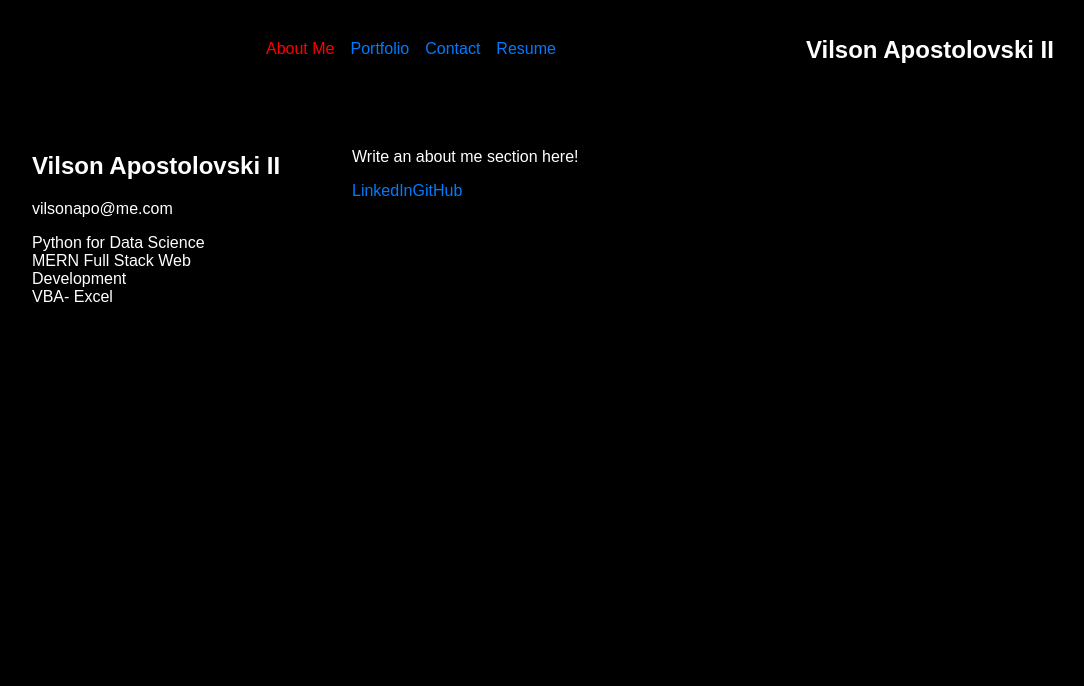
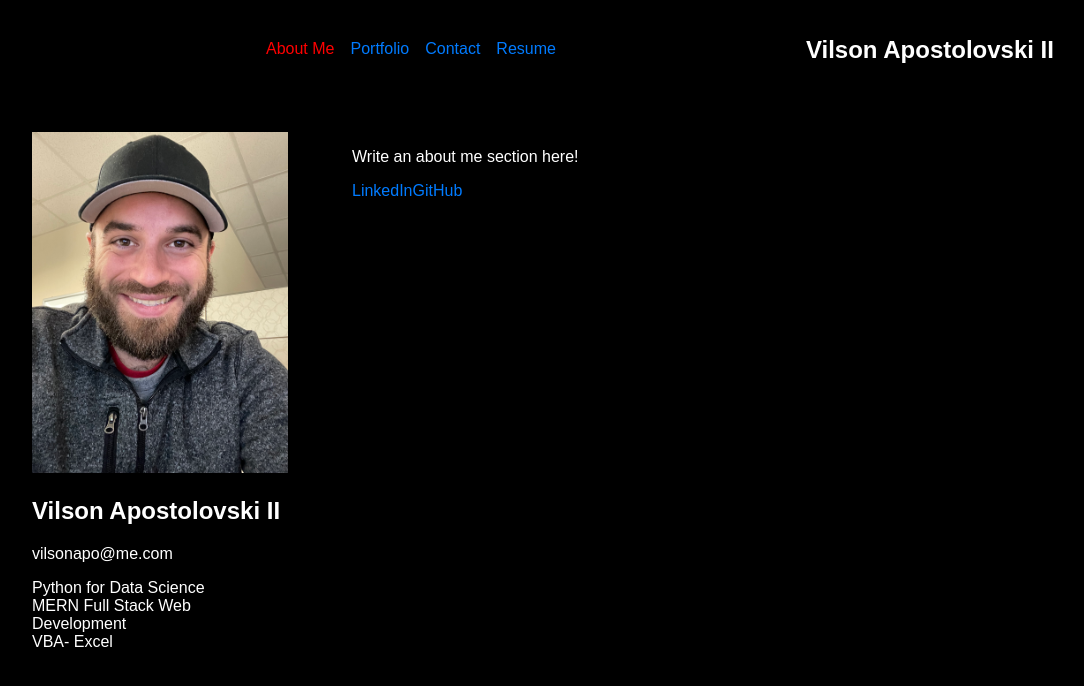
Before and after one commit to Thinker92/Devfolio-React, a React (Vite) app: page / in a window 1280 px wide. Shown: the top 686 px of the page, without its empty margins (0-1084 px from the left). Built offline with nearby package versions, Linux system fonts and the light colour scheme.

Commit message:
Added headshot image for about me seciton

```diff
--- a/src/components/AboutMe.jsx
+++ b/src/components/AboutMe.jsx
@@ -1,11 +1,12 @@
 import './AboutMe.css';
+import headshot from '../assets/images/headshot.jpg';
 
 function AboutMe() {
   return (
     <div className="about-container">
       <aside className="sidebar">
         <div className="card personal-details">
-          {/* <img src="path-to-selfie.jpg" alt="Vilson Apostolovski" /> */}
+          <img src={headshot} alt="Vilson Apostolovski" />
           <h2>Vilson Apostolovski II</h2>
           <p>vilsonapo@me.com</p>
           <ul className="skills-list">
```
Also changed, not shown: src/assets/images/headshot.jpg (added).
